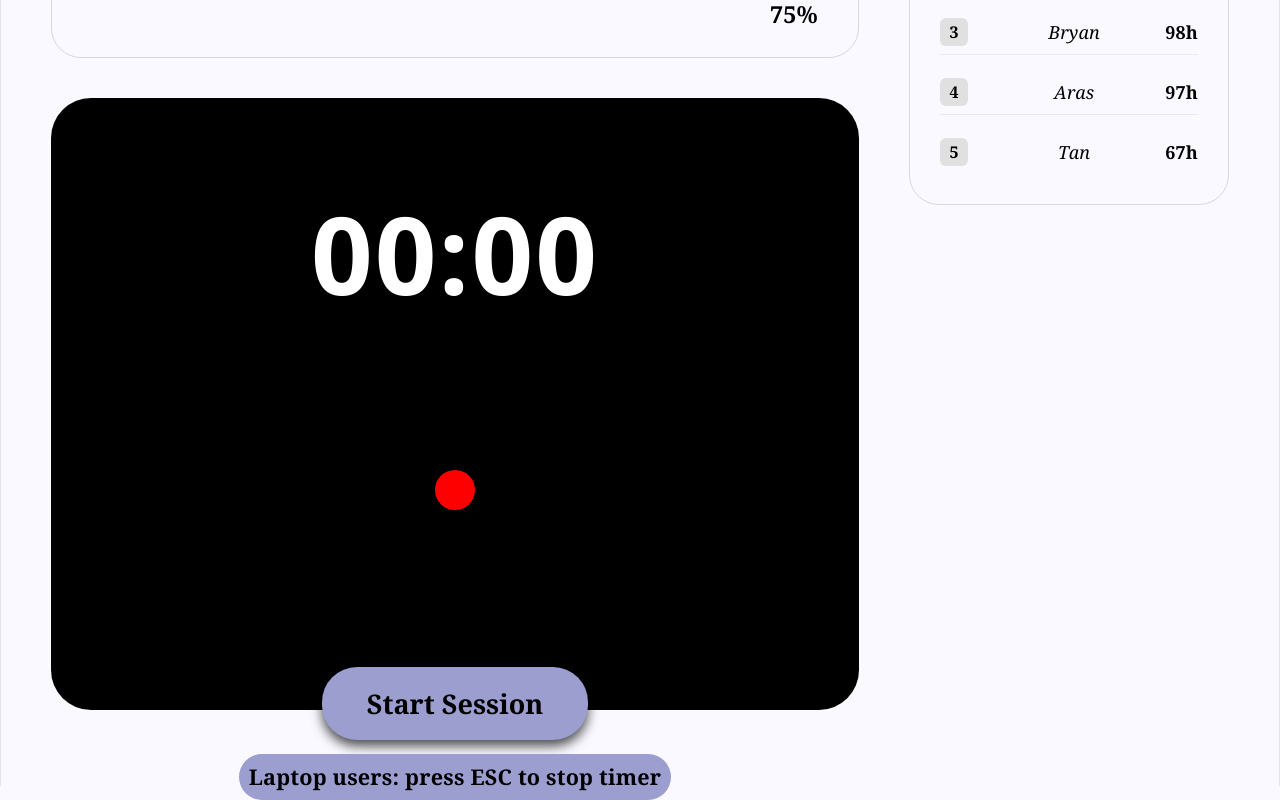
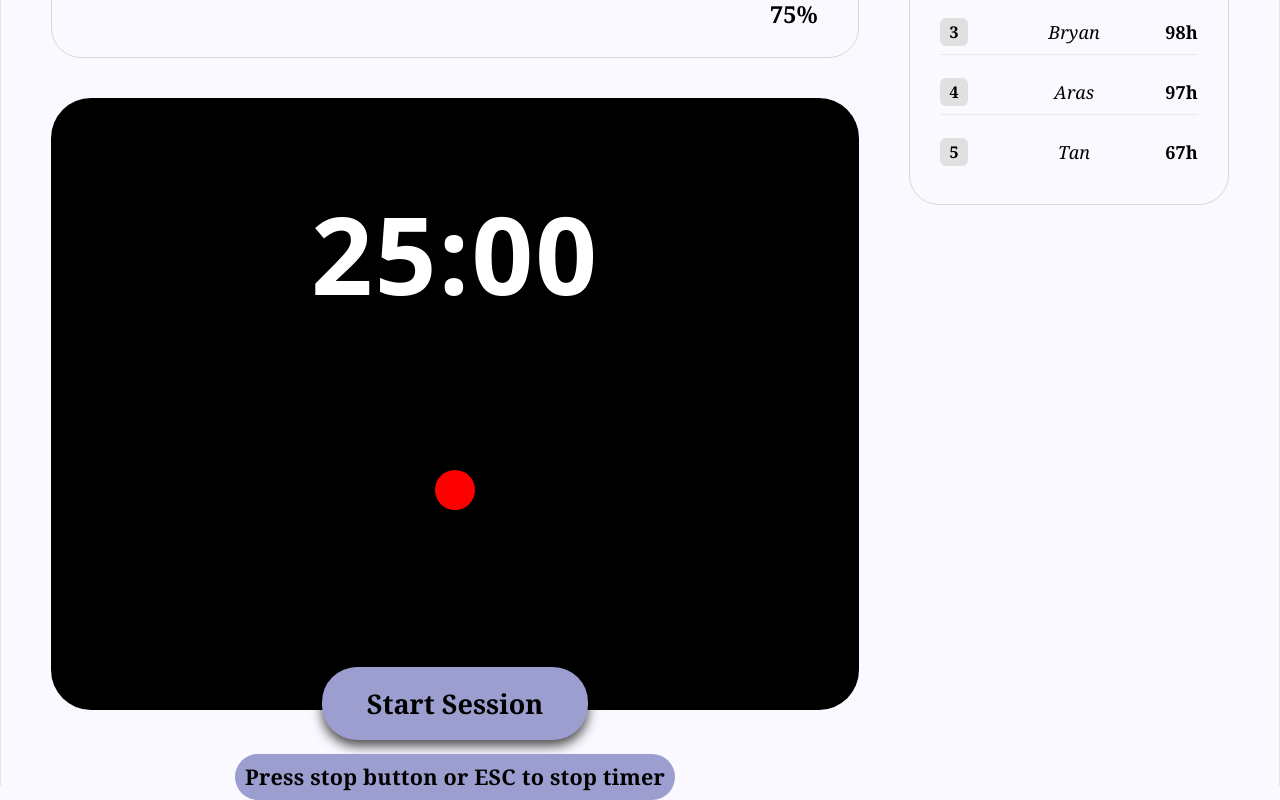
Before and after one commit to Group2Goats/GoatTimer, a React app in the folder packages/frontend/: page /dashboard in a window 1280 px wide. Shown: the part 298-1098 px from the top of the page. Built offline with nearby package versions, Linux system fonts and the light colour scheme; the HTML template or start-up script is replaced by a standard one.

Commit message:
feat: pomodoro logic

```diff
--- a/packages/frontend/src/components/MouseLock.jsx
+++ b/packages/frontend/src/components/MouseLock.jsx
@@ -5,7 +5,7 @@ const RADIUS = 20;
 const CANVAS_WIDTH = 500;
 const CANVAS_HEIGHT = 300;
 
-function MouseLockCanvas({ canvasRef, onLockChange }) {
+function MouseLock({ canvasRef, onLockChange }) {
   const animationRef = useRef(null);
   const positionRef = useRef({ x: 250, y: 150 });
 
@@ -116,4 +116,4 @@ function MouseLockCanvas({ canvasRef, onLockChange }) {
   );
 }
 
-export default MouseLockCanvas;
+export default MouseLock;
--- a/packages/frontend/src/components/Timer.jsx
+++ b/packages/frontend/src/components/Timer.jsx
@@ -1,6 +1,9 @@
 import { useCallback, useEffect, useRef, useState } from "react";
 import styles from "./Timer.module.css";
-import MouseLockCanvas from "./MouseLock.jsx";
+import MouseLock from "./MouseLock.jsx";
+import { useNavigate } from "react-router";
+
+const MAX_TIME = 1500; // 25 minutes in seconds
 
 function formatTime(seconds) {
   const mins = Math.floor(seconds / 60);
@@ -24,19 +27,62 @@ function SessionButton({ isRunning, onClick }) {
 }
 
 function Timer() {
-  const [time, setTime] = useState(0);
+  const navigate = useNavigate();
+  const [time, setTime] = useState(MAX_TIME);
   const [isRunning, setIsRunning] = useState(false);
   const canvasRef = useRef(null);
+  const sentTimeRef = useRef(0);
+
+  const wasRunningRef = useRef(false);
 
   useEffect(() => {
     if (!isRunning) return;
 
     const intervalId = setInterval(() => {
-      setTime((prev) => prev + 1);
+      setTime((prev) => prev - 1);
+
+      if (time <= 0) {
+        setIsRunning(false);
+        setTime(0);
+      }
     }, 1000);
 
     return () => clearInterval(intervalId);
-  }, [isRunning]);
+  }, [isRunning, time]);
+
+  useEffect(() => {
+    async function sendTotalTime() {
+      const lapsedTime = MAX_TIME - time - sentTimeRef.current;
+      sentTimeRef.current += lapsedTime;
+
+      if (lapsedTime === 0) return;
+
+      /* try {
+        await fetch(`/api/users/${userId}`, {
+          method: "POST",
+          headers: {
+            "Content-Type": "application/json",
+          },
+          body: JSON.stringify({
+            totalTime,
+          }),
+        });
+      } catch (error) {
+        console.error("Failed to send total time:", error);
+      } */
+      console.log("Lapsed time:", lapsedTime);
+      if (time === 0) {
+        // create component with break timer and navigate to it
+        navigate(0);
+      }
+    }
+
+    if (wasRunningRef.current && !isRunning) {
+      sendTotalTime();
+    }
+
+    wasRunningRef.current = isRunning;
+  }, [isRunning, time]);
 
   const handleLockChange = useCallback((locked) => {
     setIsRunning(locked);
@@ -67,7 +113,7 @@ function Timer() {
     setIsRunning(false);
   }
 
-  async function sessionToggle() {
+  async function handleSessionToggle() {
     if (isRunning) {
       stopSession();
     } else {
@@ -79,12 +125,13 @@ function Timer() {
     <div className={styles.timerCard}>
       <ClockDisplay time={time} />
 
-      <MouseLockCanvas canvasRef={canvasRef} onLockChange={handleLockChange} />
+      <MouseLock canvasRef={canvasRef} onLockChange={handleLockChange} />
 
-      <SessionButton isRunning={isRunning} onClick={sessionToggle} />
-      <span className={styles.sessionInfo}>
-        Laptop users: press ESC to stop timer
-      </span>
+      <SessionButton isRunning={isRunning} onClick={handleSessionToggle} />
+
+      <p className={styles.sessionInfo}>
+        Press stop button or ESC to stop timer
+      </p>
     </div>
   );
 }
```
